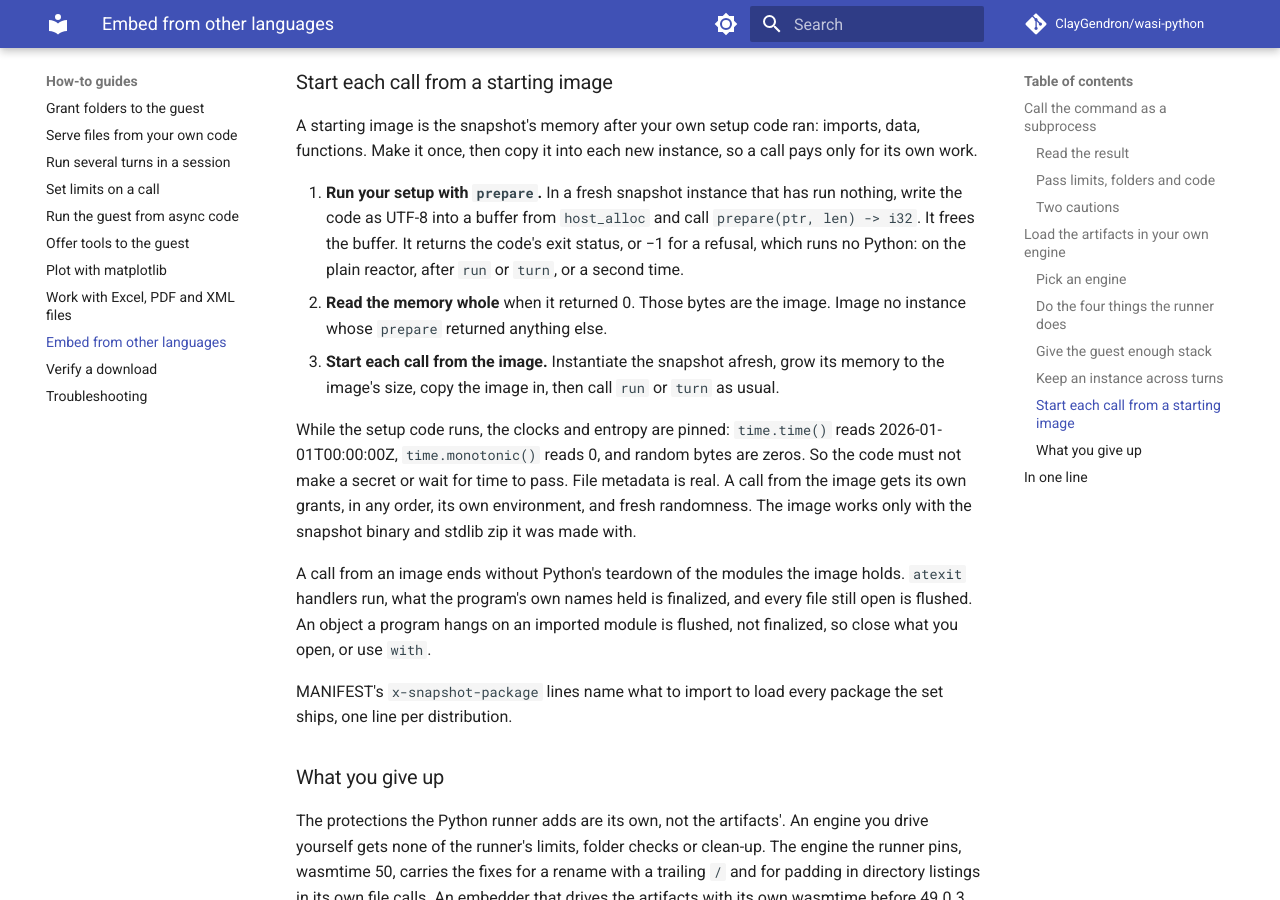
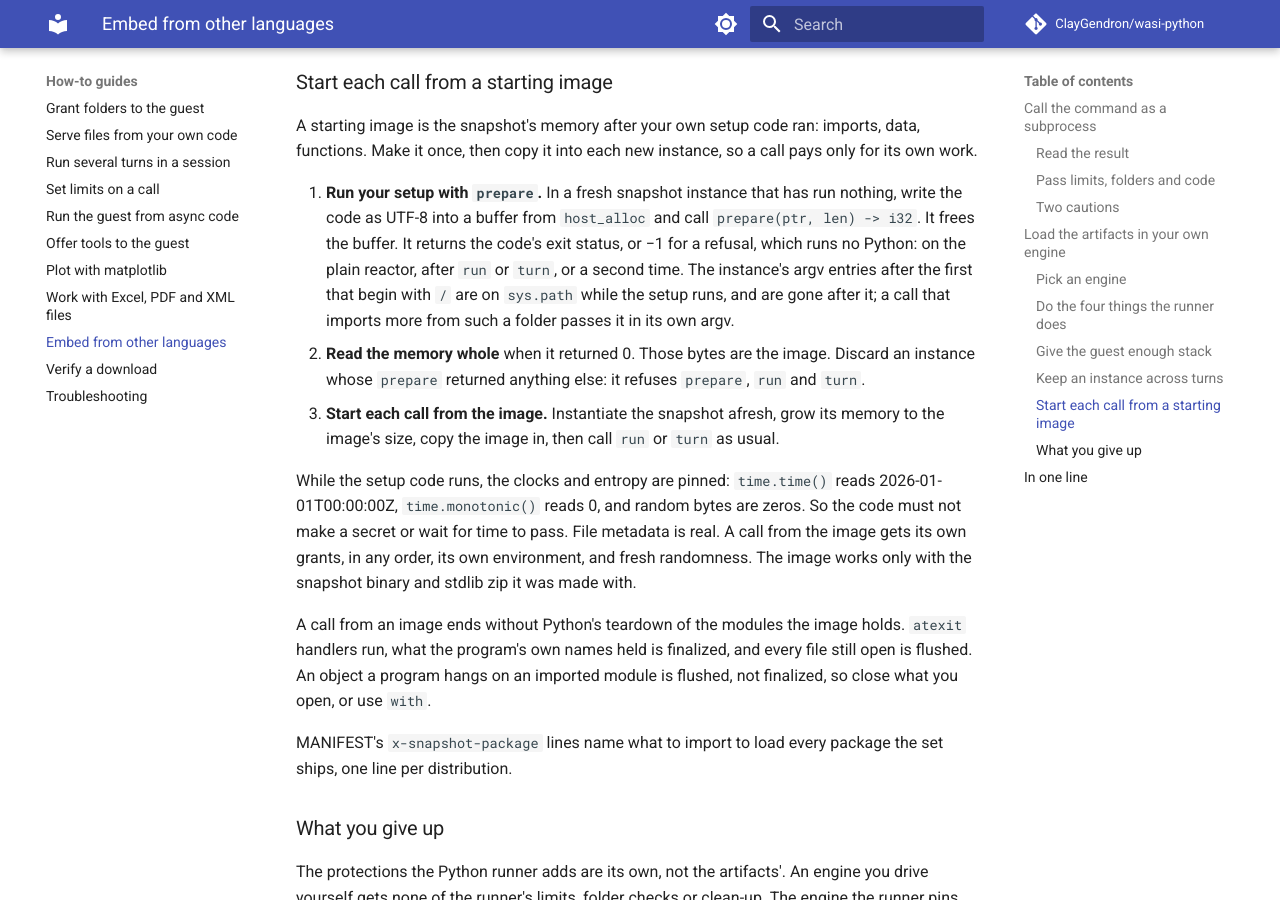
Before and after one commit to ClayGendron/wasi-python, an MkDocs documentation site: the page built from docs/how-to/embed-from-other-languages.md, in a window 1280 px wide and 900 px high, scrolled down 4133 px. Built offline with MkDocs 1.6.1 and Material for MkDocs 9.7.7, drawn with Linux system fonts in a browser that asks for light colours; comment, search, counter and statistics services are not loaded.

Commit message:
157: prepare runs once per instance, and a failed one leaves nothing callable
The review's Finding 1: after a prepare that returned non-zero, prepare
ran again and returned 0, and run and turn ran too. A prepare_called bit,
set before the prelude and never cleared, makes prepare refuse a second
call; after a failed prepare run returns 70 and turn -1, running no
Python, and the embed page says to discard such an instance.
test_prepare_refuses gains the three cases, seen failing first. Finding
3: the page says the making call's argv folders serve the setup alone.
The landing notes carry the fixed set's figures and a paragraph naming
the finding; the review's Disposition is filled by the author.

Co-Authored-By: Claude Opus 5.5 <noreply@anthropic.com>

```diff
--- a/docs/how-to/embed-from-other-languages.md
+++ b/docs/how-to/embed-from-other-languages.md
@@ -116,8 +116,8 @@ To end the instance as Python ends, call `shutdown() -> i32` once, at rest, afte
 
 A starting image is the snapshot's memory after your own setup code ran: imports, data, functions. Make it once, then copy it into each new instance, so a call pays only for its own work.
 
-1. **Run your setup with `prepare`.** In a fresh snapshot instance that has run nothing, write the code as UTF-8 into a buffer from `host_alloc` and call `prepare(ptr, len) -> i32`. It frees the buffer. It returns the code's exit status, or −1 for a refusal, which runs no Python: on the plain reactor, after `run` or `turn`, or a second time.
-2. **Read the memory whole** when it returned 0. Those bytes are the image. Image no instance whose `prepare` returned anything else.
+1. **Run your setup with `prepare`.** In a fresh snapshot instance that has run nothing, write the code as UTF-8 into a buffer from `host_alloc` and call `prepare(ptr, len) -> i32`. It frees the buffer. It returns the code's exit status, or −1 for a refusal, which runs no Python: on the plain reactor, after `run` or `turn`, or a second time. The instance's argv entries after the first that begin with `/` are on `sys.path` while the setup runs, and are gone after it; a call that imports more from such a folder passes it in its own argv.
+2. **Read the memory whole** when it returned 0. Those bytes are the image. Discard an instance whose `prepare` returned anything else: it refuses `prepare`, `run` and `turn`.
 3. **Start each call from the image.** Instantiate the snapshot afresh, grow its memory to the image's size, copy the image in, then call `run` or `turn` as usual.
 
 While the setup code runs, the clocks and entropy are pinned: `time.time()` reads 2026-01-01T00:00:00Z, `time.monotonic()` reads 0, and random bytes are zeros. So the code must not make a secret or wait for time to pass. File metadata is real. A call from the image gets its own grants, in any order, its own environment, and fresh randomness. The image works only with the snapshot binary and stdlib zip it was made with.
```
Also changed, not shown: context/reviews/157-the-reactor-prepares-a-starting-image-pr-2026-10-28.md (+3 -3 lines), context/specifications/157-the-reactor-prepares-a-starting-image.md (+7 -5 lines), 2 other files.
